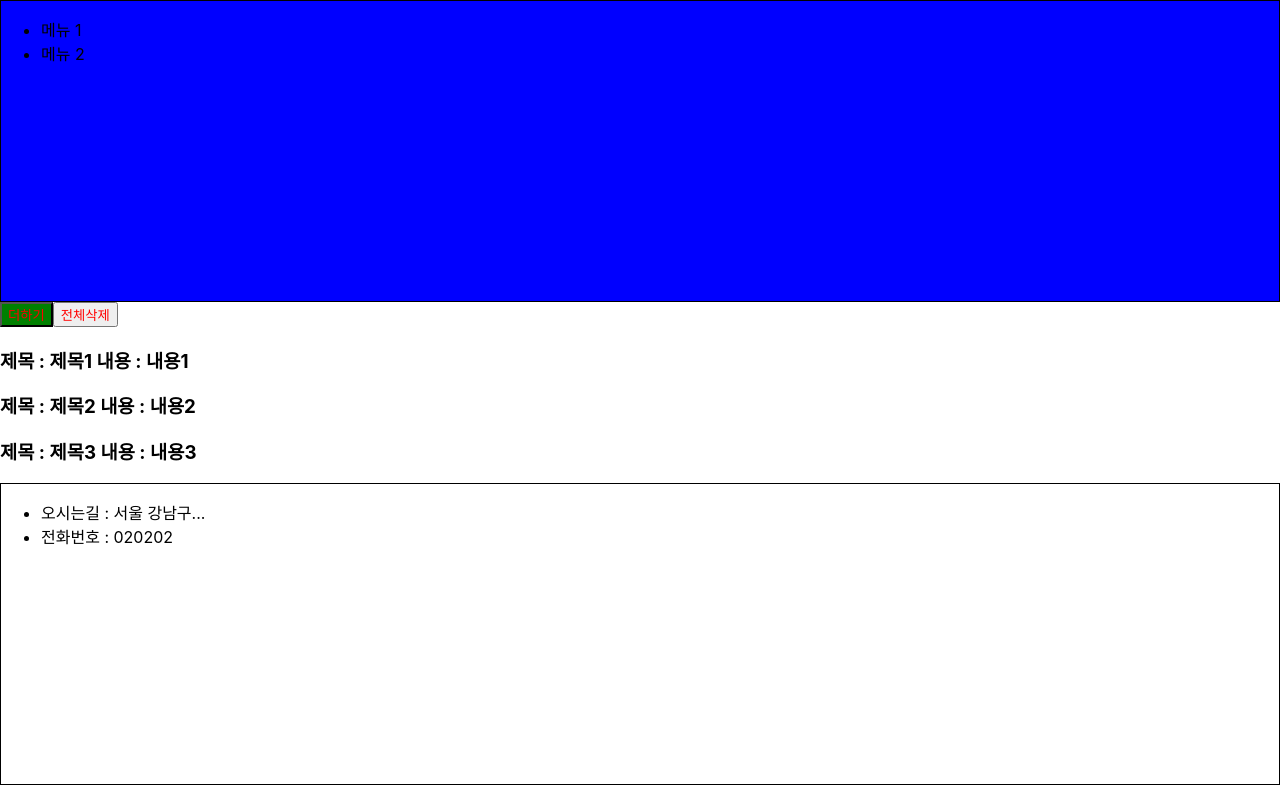
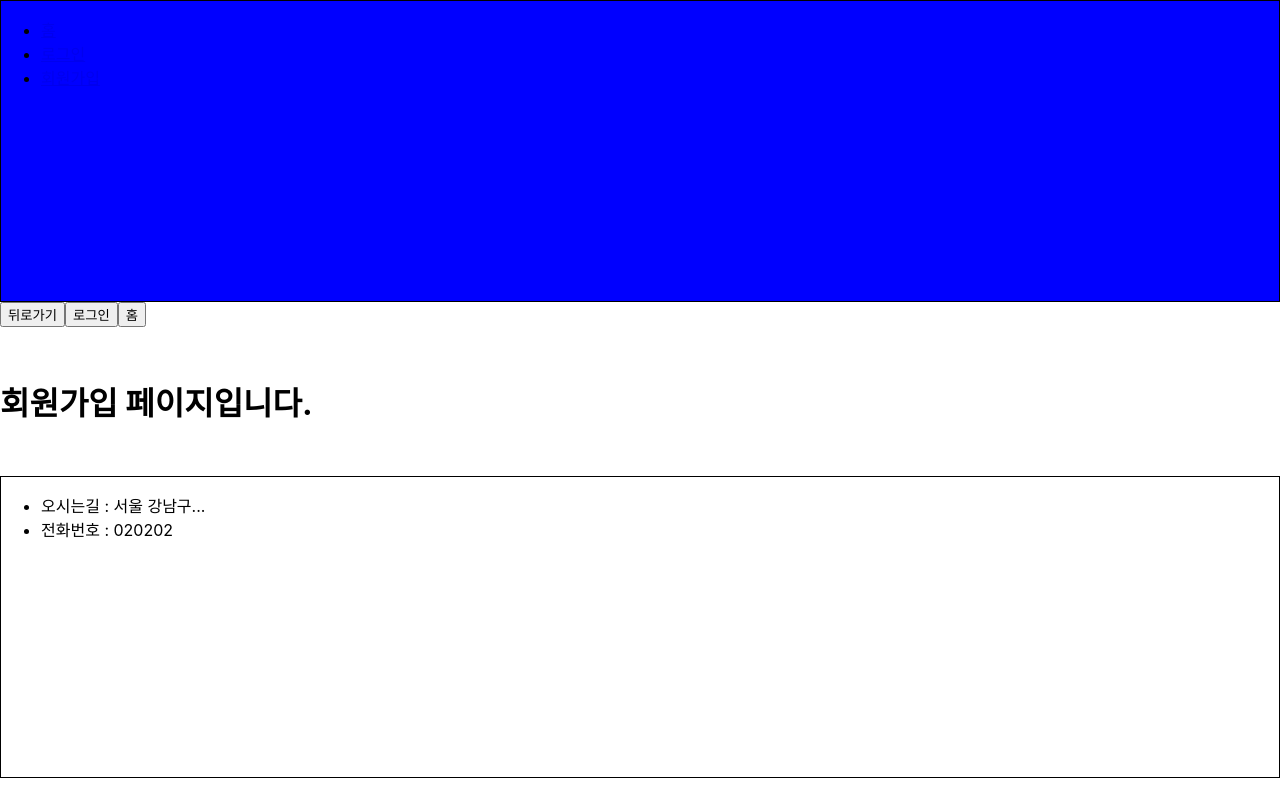
Before and after one commit to suhyeon5028/React-My-App, a React (Create React App) app: page /join in a window 1280 px wide. Built offline with nearby package versions, Linux system fonts and the light colour scheme.

Commit message:
react router dom(Route, Link, Navigate)

```diff
--- a/package.json
+++ b/package.json
@@ -8,6 +8,7 @@
     "@testing-library/user-event": "^13.5.0",
     "react": "^18.1.0",
     "react-dom": "^18.1.0",
+    "react-router-dom": "^6.3.0",
     "react-scripts": "5.0.1",
     "styled-components": "^5.3.5",
     "web-vitals": "^2.1.4"
--- a/src/App.js
+++ b/src/App.js
@@ -1,9 +1,20 @@
+import Header from './components/Header';
+import Footer from './components/Footer';
 import HomePage from './pages/HomePage';
+import { Route, Routes } from 'react-router-dom';
+import LoginPage from './pages/LoginPage';
+import JoinPage from './pages/JoinPage';
 
 function App() {
   return (
     <div>
-      <HomePage />
+      <Header />
+      <Routes>
+        <Route path="/" element={<HomePage />} />
+        <Route path="/login/:id" element={<LoginPage />} />
+        <Route path="/join" element={<JoinPage />} />
+      </Routes>
+      <Footer />
     </div>
   );
 }
--- a/src/components/Header.js
+++ b/src/components/Header.js
@@ -1,4 +1,5 @@
 import React from 'react';
+import { Link } from 'react-router-dom';
 import styled from 'styled-components';
 
 // 하나의 컴포넌트를 생성(목적 : 재사용)
@@ -14,8 +15,15 @@ const Header = () => {
   return (
     <StyledHeaderDiv backgroundColor="blue">
       <ul>
-        <li>메뉴 1</li>
-        <li>메뉴 2</li>
+        <li>
+          <Link to="/">홈</Link>
+        </li>
+        <li>
+          <Link to="/login/10">로그인</Link>
+        </li>
+        <li>
+          <Link to="/join">회원가입</Link>
+        </li>
       </ul>
     </StyledHeaderDiv>
   );
--- a/src/components/home/Home.js
+++ b/src/components/home/Home.js
@@ -5,9 +5,8 @@ let StyledDeleteButton = styled.button`
   color: ${(props) => (props.user.username === 'ssar' ? 'blue' : 'red')};
 `;
 
-// 스타일 상속(StyledDeleteButton의 설정을 가져옴)
+// 스타일 확장(StyledDeleteButton의 설정을 가져옴)
 let StyledAddButton = styled(StyledDeleteButton)`
-  // color: ${(props) => (props.user.username === 'ssar' ? 'blue' : 'red')};
   background-color: green;
 `;
 
@@ -23,7 +22,7 @@ const Home = (props) => {
         전체삭제
       </StyledDeleteButton>
       {boards.map((board) => (
-        <h3>
+        <h3 key={board.id}>
           제목 : {board.title} 내용 : {board.content}
         </h3>
       ))}
--- /dev/null
+++ b/src/components/join/Join.js
@@ -0,0 +1,16 @@
+import React from 'react';
+import styled from 'styled-components';
+
+const StyledJoinDiv = styled.div`
+  padding: 30px 0 30px 0;
+`;
+
+const Join = () => {
+  return (
+    <StyledJoinDiv>
+      <h1>회원가입 페이지입니다.</h1>
+    </StyledJoinDiv>
+  );
+};
+
+export default Join;
--- a/src/index.js
+++ b/src/index.js
@@ -3,12 +3,15 @@ import ReactDOM from 'react-dom/client';
 import './index.css';
 import App from './App';
 import reportWebVitals from './reportWebVitals';
+import { BrowserRouter } from 'react-router-dom';
 
 const root = ReactDOM.createRoot(document.getElementById('root'));
 root.render(
   <React.StrictMode>
-    <App />
-  </React.StrictMode>
+    <BrowserRouter>
+      <App />
+    </BrowserRouter>
+  </React.StrictMode>,
 );
 
 // If you want to start measuring performance in your app, pass a function
--- a/src/pages/HomePage.js
+++ b/src/pages/HomePage.js
@@ -1,6 +1,4 @@
 import React, { useEffect, useState } from 'react';
-import Footer from '../components/Footer';
-import Header from '../components/Header';
 import Home from '../components/home/Home';
 
 const HomePage = () => {
@@ -22,13 +20,7 @@ const HomePage = () => {
   }, []);
   // 부모가 자식에게 보내는 데이터를 props라고 함
 
-  return (
-    <div>
-      <Header />
-      <Home boards={boards} setBoards={setBoards} user={user} />
-      <Footer />
-    </div>
-  );
+  return <Home boards={boards} setBoards={setBoards} user={user} />;
 };
 
 export default HomePage;
--- /dev/null
+++ b/src/pages/JoinPage.js
@@ -0,0 +1,33 @@
+import React from 'react';
+import Join from '../components/join/Join';
+import { useNavigate } from 'react-router-dom';
+
+const JoinPage = () => {
+  const navigate = useNavigate();
+
+  const goBack = () => {
+    // 이전 페이지로 이동
+    navigate(-1);
+  };
+
+  const goLogin = () => {
+    // login 경로로 이동
+    navigate('/login/:id');
+  };
+
+  const goHome = () => {
+    // home 경로로 이동
+    navigate('/');
+  };
+
+  return (
+    <div>
+      <button onClick={goBack}>뒤로가기</button>
+      <button onClick={goLogin}>로그인</button>
+      <button onClick={goHome}>홈</button>
+      <Join />
+    </div>
+  );
+};
+
+export default JoinPage;
--- a/src/pages/LoginPage.js
+++ b/src/pages/LoginPage.js
@@ -1,14 +1,16 @@
 import React from 'react';
-import Footer from '../components/Footer';
-import Header from '../components/Header';
 import Login from '../components/login/Login';
+import { useNavigate } from 'react-router-dom';
 
 const LoginPage = () => {
+  const navigate = useNavigate();
+
   return (
     <div>
-      <Header />
+      <button onClick={() => navigate(-1)}>뒤로가기</button>
+      <button onClick={() => navigate('/join')}>회원가입</button>
+      <button onClick={() => navigate('/')}>홈</button>
       <Login />
-      <Footer />
     </div>
   );
 };
```
Also changed, not shown: 2 other files (tests, documents, lock files or other folders).
